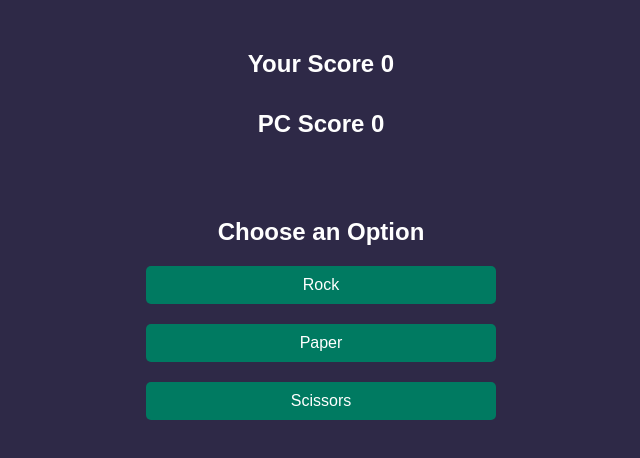
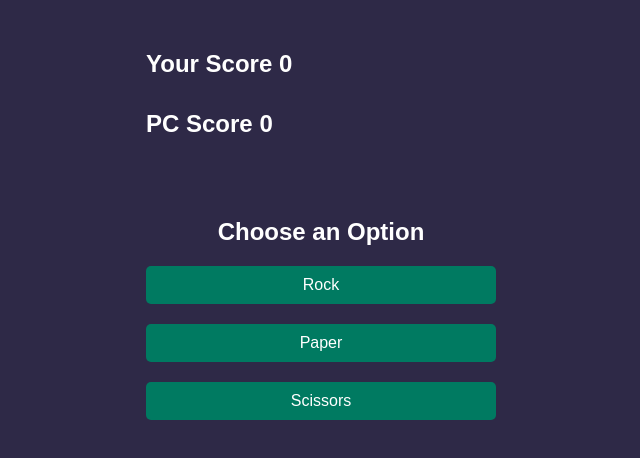
Before and after one commit to RexLinus/Rock-Paper-Scissors, a plain HTML site: page index..html in a window 1280 px wide. Shown: the whole page, without its empty margins (319-959 px from the left). Drawn offline with Linux system fonts and the light colour scheme.

Commit message:
Adjust scores layout

```diff
--- a/style.css
+++ b/style.css
@@ -18,6 +18,13 @@ body {
   gap: 32px;
   padding-top: 50px;
 }
+
+.scores h2 {
+  width: 100%;
+  max-width: 350px;
+}
+
+
 
 .game {
   padding-top: 80px;
```
